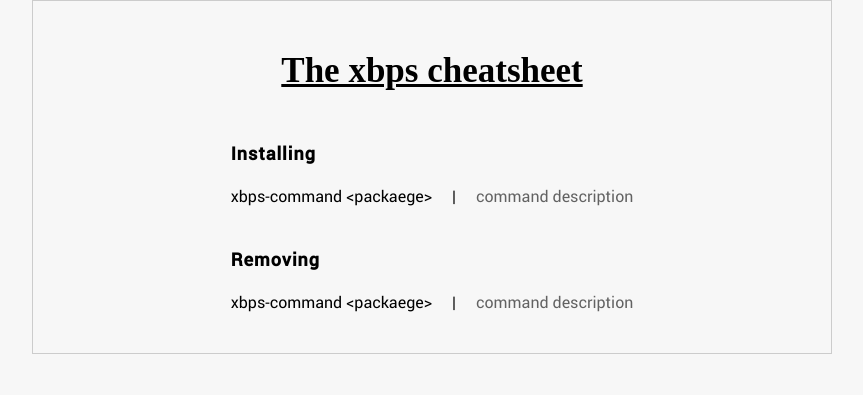
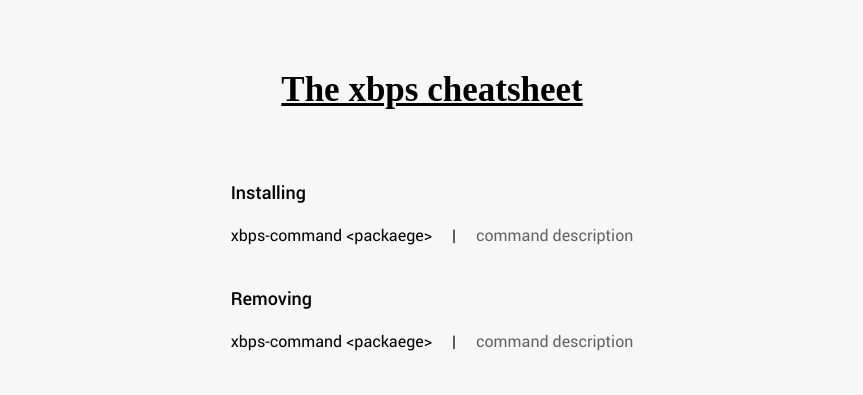
Before and after one commit to JamieBurridge/xbps-cheatsheet, a website: page index.html in a window 1280 px wide. Shown: the whole page, without its empty margins (208-1071 px from the left). Drawn offline with Linux system fonts and the light colour scheme; a web font is replaced by a local one.

Commit message:
minor changes

```diff
--- a/css/styles.css
+++ b/css/styles.css
@@ -43,20 +43,18 @@ html {
 }
 
 body {
-  font-family: 'roboto';
-  font-weight: 400;
   background-color: var(--primary-background);
 }
 
 .container {
   width: 80rem;
   margin: auto;
-  border: 1px solid #ccc;
 }
 
 header {
   text-align: center;
-  padding: 5rem;
+  padding-top: 7rem;
+  padding-bottom: 7rem;
 }
 
 header > h1 {
@@ -66,6 +64,7 @@ header > h1 {
 }
 
 .commands-list-container {
+  font-family: 'roboto';
   display: flex;
   align-items: center;
   flex-direction: column;
@@ -78,7 +77,7 @@ header > h1 {
 
 .commands-list > h3 {
   font-size: 1.8rem;
-  letter-spacing: 0.1rem;
+  font-weight: 500;
   padding-bottom: 2rem;
 }
 
```
